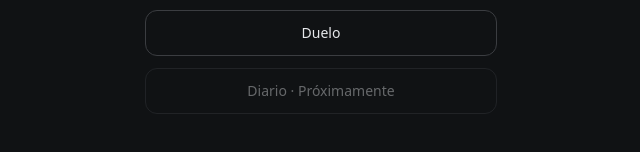
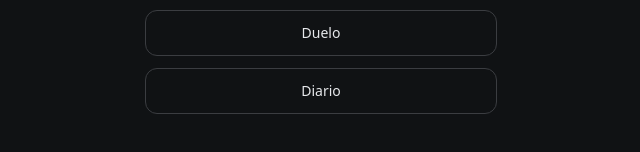
Before and after one commit to MiguelPCO/matiz, a Next.js app: page / in a window 1280 px wide. Shown: the part 444-596 px from the top of the page, without its empty margins (319-959 px from the left). Built offline with nearby package versions, Linux system fonts and the light colour scheme.

Commit message:
feat: unlock Diario entry point from Home

```diff
--- a/components/screens/Home.tsx
+++ b/components/screens/Home.tsx
@@ -1,5 +1,6 @@
 "use client";
 
+import Link from "next/link";
 import { useMemo, useState } from "react";
 import { useGame } from "../../hooks/useGame";
 import { oklchToHex } from "../../lib/color";
@@ -94,9 +95,12 @@ export function Home() {
           <Button variant="secondary" onClick={() => setCollectingNames(true)}>
             Duelo
           </Button>
-          <Button variant="secondary" disabled aria-disabled="true">
-            Diario · Próximamente
-          </Button>
+          <Link
+            href="/diario"
+            className="rounded-[var(--radius-panel)] border border-line py-3 text-center font-sans text-sm font-medium text-text"
+          >
+            Diario
+          </Link>
         </div>
       )}
 
```
